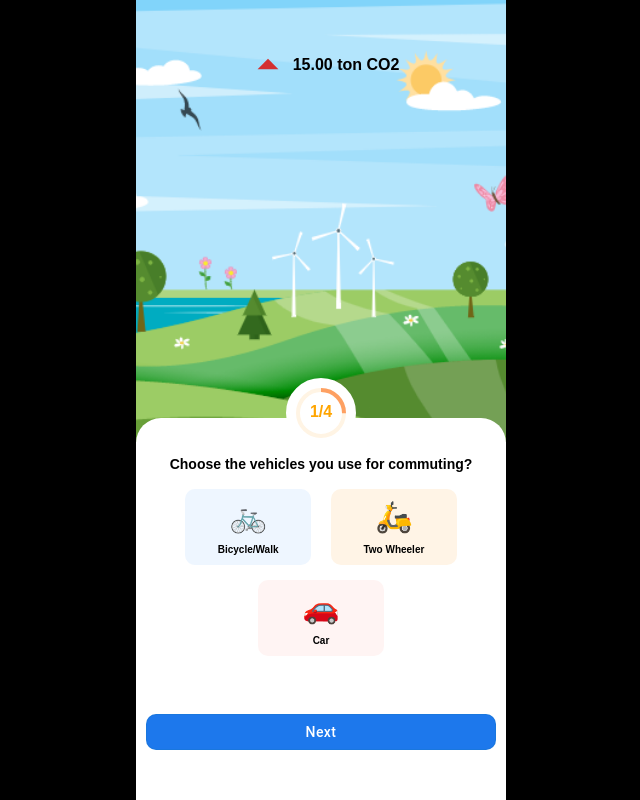
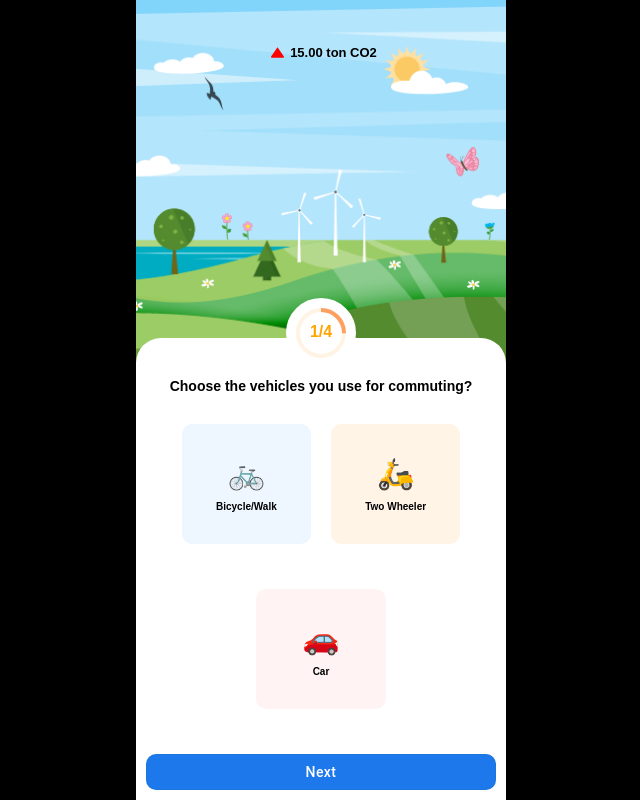
Before and after one commit to Sabareesh001/karmaCalculator, a React (Vite) app: page /survey in a window 1280 px wide. Shown: the whole page, without its empty margins (319-959 px from the left). Built offline with nearby package versions, Linux system fonts and the light colour scheme; a web font is replaced by a local one.

Commit message:
ui fixes done

```diff
--- a/src/components/circularProgressBarWithLabel/card/Card.css
+++ b/src/components/circularProgressBarWithLabel/card/Card.css
@@ -4,7 +4,7 @@
     display: flex;
     flex-direction: column;
     gap: 10px;
-    min-height: 60px;
+    height: 100%;
     align-items: center;
     justify-content: center;
     text-align: center;
--- a/src/components/circularProgressBarWithLabel/card/slider/Slider.css
+++ b/src/components/circularProgressBarWithLabel/card/slider/Slider.css
@@ -9,7 +9,7 @@
     border-left: 3px solid #1D78EC;
     border-right: 3px solid #1D78EC;
     height: 30px;
-
+    border-radius: 2px;
 }
 .valueButtonContainer{
     display: flex;
--- a/src/pages/Survey/SurveyPage.css
+++ b/src/pages/Survey/SurveyPage.css
@@ -6,7 +6,8 @@
     height:100%;
     width: 100%;
     display: flex;
-    overflow: hidden;
+    background-repeat: no-repeat;
+    background-size: contain;
     flex-direction: column;
 }
 
@@ -15,29 +16,24 @@
 }
 
 .inner-container .imageContainer{
-     width: 100%;
-     height: 107%;
-     position: relative;
-     top: -55px;
-
 }
 
 .inner-container .imageContainer img{
     width: 100%;
     height: 100%;
-    object-fit: cover;
+    object-fit: contain;
 }
 
 .questionContainer{
     background-color: rgb(255, 255, 255);
-    position: relative;
     border-radius: 25px 25px 0px 0px;
     width: 100%;
     display: flex;
+    position: relative;
+    flex:1.2;
     flex-direction: column;
-    flex:4;
+    gap: 10px;
     color: black;
-    padding-bottom: 20px;
 }
 
 
@@ -64,19 +60,17 @@
 }
 
 .question{
-    position: relative;
     padding: 0px 10px;
     font-size: 14px;
     text-align: center;
     font-weight: bold;
-    top: -12px;
 }
 
 .progressBarContainer{
     width: 100%;
     display: flex;
     justify-content: center;
-    position: relative;
+    position: absolute;
     top: -40px;
 }
 
@@ -85,8 +79,6 @@
     padding: 10px;
     display: flex;
     gap: 10px;
-    position: relative;
-    top: -20px;
     font-size: 14px;
 }
 .buttonsContainer>div{
@@ -95,33 +87,34 @@
 
 .stepPageContainer{
     flex: 1;
-    position: relative;
-    top: -20px;
+    display: flex;
+    align-items: center;
 }
 
 .scoreContainer{
     color: black;
-    position: relative;
     display: flex;
-    top: 40px;
-    z-index: 1;
     font-weight: bold;
+    height: 100%;
     justify-content: center;
-    align-items: center;
+    padding-top: 40px;
+    align-items: start;
 }
 
 .score{
     display: flex;
-    padding: 0px;
+    font-size: small;
     font-weight: 800;
     font-family: 'Excon', sans-serif;
-    justify-content: center;
     align-items: center;
 }
 
+.score>div{
+    margin: 0;
+    padding: 0;
+}
 
 .arrowUp{
-    font-size: 50px;
-    display:flex;
-    align-items: center;
+    height: 25px;
+    width: 25px;
 }
--- a/src/pages/Survey/SurveyPage.jsx
+++ b/src/pages/Survey/SurveyPage.jsx
@@ -72,22 +72,8 @@ const SurveyPage = () => {
     navigate(-1);
   };
   return (
-    <div className="container">
-      <div className="inner-container ">
-        <div className="scoreContainer">
-          <div className="score">
-            <div className="arrowUp">
-              <ArrowDropUpIcon color="error" fontSize="inherit" />
-            </div>{" "}
-            {score.toFixed(2)} ton CO2
-          </div>
-        </div>
-
-        <div className="imageContainer">
-          {backgroundImages && (
-            <img
-              src={
-                backgroundImages?.find((data, i) => {
+    <div style={{
+      backgroundImage:`url( ${ backgroundImages?.find((data, i) => {
                   if (i < backgroundImages.length - 1) {
                     return (
                       score >= data.score &&
@@ -96,10 +82,16 @@ const SurveyPage = () => {
                   } else {
                     return true;
                   }
-                }).img_url
-              }
-            />
-          )}
+                }).img_url})`
+    }} className="container">
+      <div className="inner-container ">
+        <div className="scoreContainer">
+          <div className="score">
+            <div className="arrowUp">
+            <svg viewBox="0 0 24 24" fill="none" xmlns="http://www.w3.org/2000/svg"><g id="SVGRepo_bgCarrier" stroke-width="0"></g><g id="SVGRepo_tracerCarrier" stroke-linecap="round" stroke-linejoin="round"></g><g id="SVGRepo_iconCarrier"> <path d="M12.2048 7.29258L18.1189 15.7412C18.49 16.2715 18.1107 17 17.4635 17L6.53652 17C5.88931 17 5.50998 16.2715 5.88114 15.7412L11.7952 7.29258C11.8947 7.1504 12.1053 7.1504 12.2048 7.29258Z" fill="#ff0000"></path> </g></svg>
+            </div>
+            {score.toFixed(2)} ton CO2
+          </div>
         </div>
       </div>
       <div className="questionContainer">
@@ -130,7 +122,9 @@ const SurveyPage = () => {
             currStep={currStep}
           />
         </div>
-        <div className="buttonsContainer">
+
+      </div>
+      <div className="buttonsContainer">
           {!isLast && currStep > 1 && currStep < totalSteps + 1 && (
             <Buttons
               type="light"
@@ -165,7 +159,6 @@ const SurveyPage = () => {
             />
           )}
         </div>
-      </div>
     </div>
   );
 };
--- a/src/pages/Survey/cardContainer/CardContainer.css
+++ b/src/pages/Survey/cardContainer/CardContainer.css
@@ -1,13 +1,15 @@
-.cardsContainer{
+.cardsContainer {
     display: flex;
-    padding: 5px;
     flex-wrap: wrap;
     justify-content: center;
-    align-items: center;
-    gap: 20px;
-    row-gap: 15px;
+
+    /* align-items: center; */
+    gap: 10px 20px; /* Set gap only horizontally */
+    height: 100%;
 }
 
-.card{
+.card {
    width: 35%;
+   max-height: 120px;
+   margin-bottom: 0; /* Ensure no bottom margin */
 }
--- a/src/pages/Survey/promptContainer/PromptContainer.css
+++ b/src/pages/Survey/promptContainer/PromptContainer.css
@@ -0,0 +1,9 @@
+.promptContainer{
+    display: flex;
+    flex-direction: column;
+    padding-top: 40px;
+    /* justify-content:; */
+    gap: 30px;
+    height: 100%;
+    width: 100%;
+}
--- a/src/pages/Survey/promptContainer/PromptContainer.jsx
+++ b/src/pages/Survey/promptContainer/PromptContainer.jsx
@@ -182,7 +182,7 @@ const PromptContainer = ({ isLast,currStep,setIsLast,navigateNextQuestion}) => {
   const currentStepData = stepData[Math.floor(currStep)-1][decimalStep];
 
   return (
-    <div>
+    <div className="promptContainer">
       <div className="question">{currentQuestion}</div>
       {currentStepData?.type === "card" && (
         <CardContainer cardData={currentStepData.data} />
```
